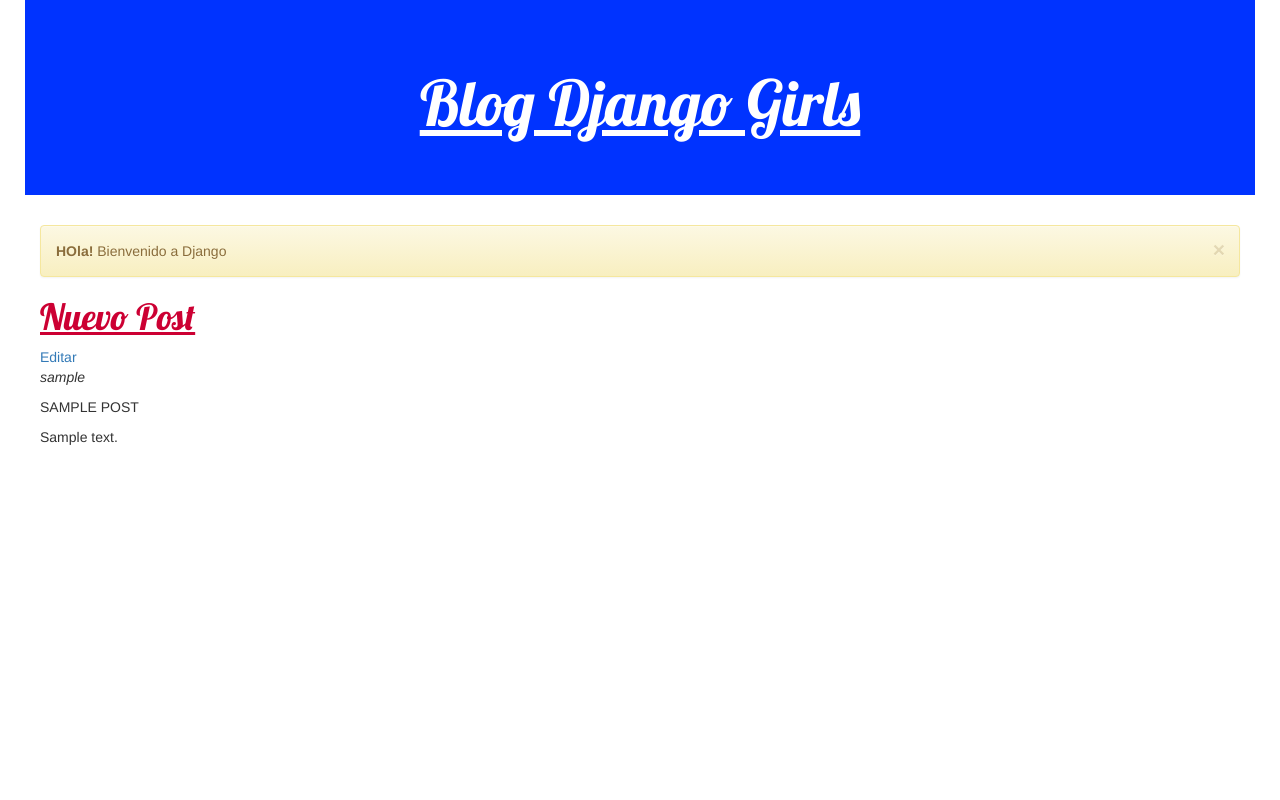
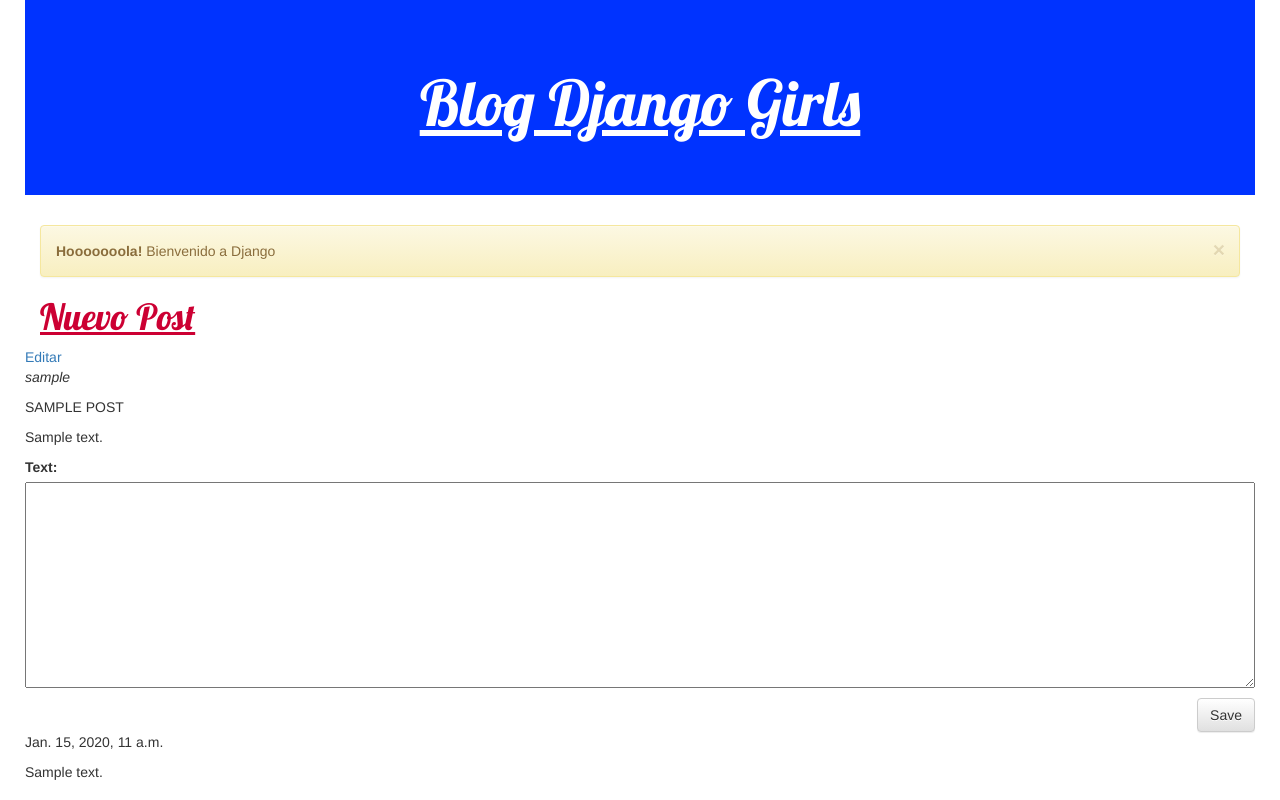
Before and after one commit to Javyer75MP/django-tut, a Django app: page /post/1/ in a window 1280 px wide. Run offline with Django 3.2, Linux system fonts and the light colour scheme; tables that the repository leaves empty hold one stand-in row (values such as "Sample post"); some libraries are stand-ins or nearby versions.

Commit message:
django-tut_v3

```diff
--- a/blog/admin.py
+++ b/blog/admin.py
@@ -1,6 +1,7 @@
 from django.contrib import admin
-from .models import Post
+from .models import Post, Comment
 
 # Register your models here.
 
 admin.site.register(Post)
+admin.site.register(Comment)
--- a/blog/forms.py
+++ b/blog/forms.py
@@ -1,9 +1,15 @@
 from django import forms
 
-from .models import Post
+from .models import Post, Comment
 
 class PostForm(forms.ModelForm):
 
     class Meta:
         model = Post
-        fields = ('title', 'text', 'published_date')
+        fields = ('title', 'text',)
+
+class CommentForm(forms.ModelForm):
+
+    class Meta:
+        model = Comment
+        fields = ('text',)
--- a/blog/models.py
+++ b/blog/models.py
@@ -19,3 +19,12 @@ class Post(models.Model):
 
     def __str__(self):
         return self.title
+
+class Comment(models.Model):
+    author = models.ForeignKey('auth.User')
+    post = models.ForeignKey(Post)
+    text = models.TextField()
+    created_date = models.DateTimeField(default=timezone.now)
+
+    def __str__(self):
+        return self.text
--- a/blog/templates/blog/base.html
+++ b/blog/templates/blog/base.html
@@ -14,7 +14,7 @@
         <div class="container-fluid">
             <div class="alert alert-warning alert-dismissible" role="alert">
             <button type="button" class="close" data-dismiss="alert" aria-label="Close"><span aria-hidden="true">&times;</span></button>
-            <strong>HOla!</strong> Bienvenido a Django</div>
+            <strong>Hooooooola!</strong> Bienvenido a Django</div>
             <h1><a class="newpost" href="{% url 'blog.views.post_new' %}">Nuevo Post</a></h1>
             {% block content %}
             {% endblock %}
--- a/blog/templates/blog/post_detail.html
+++ b/blog/templates/blog/post_detail.html
@@ -2,11 +2,24 @@
 
 {% block content %}
 
-            <div>
+            <div class="row" >
             <a href="{% url 'post_edit' pk=post.pk %}">Editar</a>
             <p><i>{{ post.author }}</i></p>
             <p>{{ post.title|upper}}</p>
             <p>{{ post.text }}</p>
             </div>
+            <div class="row">
+            <form method="POST" class="post-form">
+            	{% csrf_token %}
+        		{{ form.as_p }}
+        		<button type="submit" class="save btn btn-default">Save</button>
+        	</form>
+        	</div>
+            <div class="row">
+            {% for comment in comments %}
+            	<p>{{ comment.created_date }}</p>
+            	<p>{{ comment.text }}</p>
+            </div>
+            {% endfor %}
 
 {% endblock %}
--- a/blog/views.py
+++ b/blog/views.py
@@ -1,7 +1,8 @@
 from django.shortcuts import render, get_object_or_404, redirect
 from django.utils import timezone
-from .models import Post
-from .forms import  PostForm
+from .models import Post, Comment
+from .forms import  PostForm, CommentForm
+
 
 def post_list(request):
     posts = Post.objects.filter(published_date__lte=timezone.now()).order_by('published_date')
@@ -10,7 +11,21 @@ def post_list(request):
 def post_detail(request, pk):
 
     post = get_object_or_404(Post, pk=pk)
-    return render(request, 'blog/post_detail.html', {'post' : post})
+    comments = Comment.objects.filter(post=post).order_by('created_date')
+
+    if request.method == "POST":
+        form = CommentForm(request.POST)
+
+        if form.is_valid():
+            comment = form.save(commit=False)
+            comment.author =request.user
+            comment.post = post
+            comment.save()
+            return redirect('post_detail', pk=post.pk)
+    else:
+        form = CommentForm()
+
+    return render(request, 'blog/post_detail.html', {'post' : post, 'comments' : comments, 'form' : form})
 
 def post_new(request):
     if request.method == "POST":
@@ -27,6 +42,7 @@ def post_new(request):
 
 def post_edit(request, pk):
         post = get_object_or_404(Post, pk=pk)
+
         if request.method == "POST":
             form = PostForm(request.POST, instance=post)
             if form.is_valid():
```
Also changed, not shown: mysite/settings.py (+6 -2 lines), blog/migrations/0002_comment.py (added).
